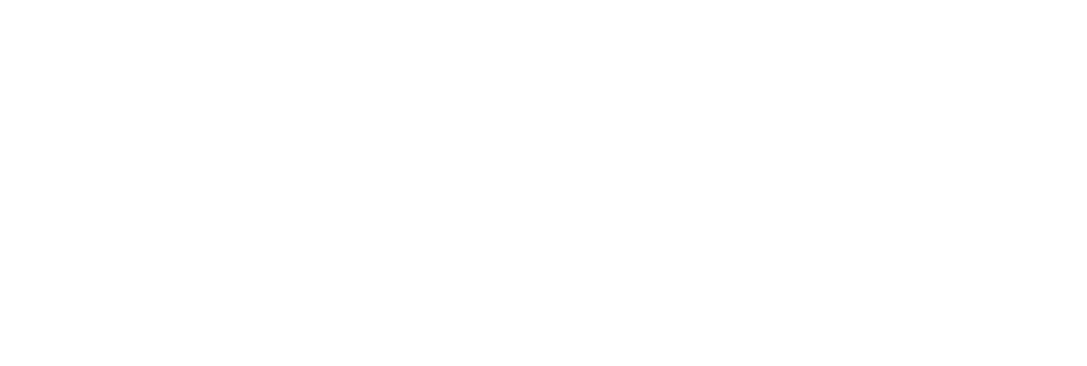
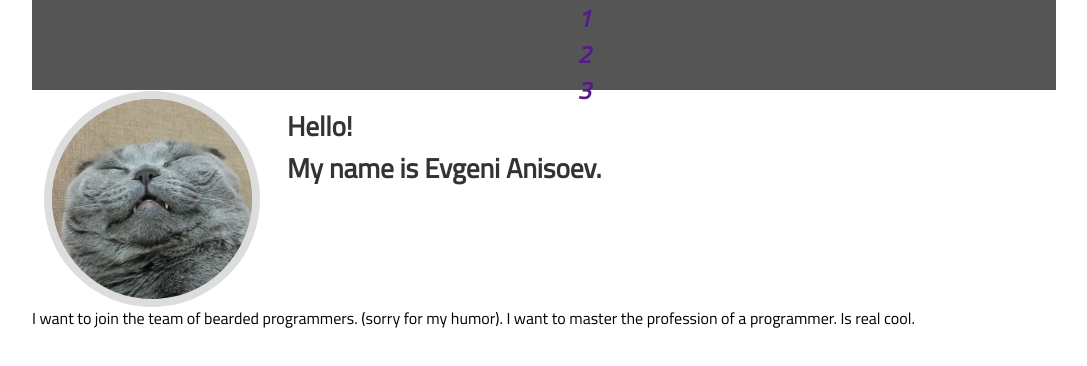
Before and after one commit to nupaT/rsschool-2019Q1-cv, a plain HTML site: page index.html in a window 1280 px wide. Shown: the whole page, without its empty margins (96-1183 px from the left). Drawn offline with Linux system fonts and the light colour scheme.

Commit message:
add: folder image. add: foto1.png. add: folder fonts. add: fonts-family

```diff
--- a/index.html
+++ b/index.html
@@ -5,14 +5,29 @@
     <meta name="viewport" content="width=device-width, initial-scale=1.0">
     <meta http-equiv="X-UA-Compatible" content="ie=edge">
     <link href="style.css" type="text/css" rel="stylesheet">
-    <title>Document</title>
+    <title>Resume Evgeni Anisoev</title>
 </head>
 <body>
   <header>
-    <div></div>
+    <h1 class="hidden-text">Resume Evgeni Anisoev</h1>
+    <nav>
+      <div>
+       <ul>
+          <li><a href="">1</a></li>
+          <li><a href="">2</a></li>
+          <li><a href="">3</a></li>
+        </ul>
+      </div>
+    </nav>
   </header>
   <main>
-
+    <div class="wrapper">
+        <div class="square"><img src="image/foto1.png" alt="My foto"></div>
+        <div class="my-name">Hello! <br> My name is Evgeni Anisoev.</div>
+    </div>
+    <div>I want to join the team of bearded programmers. (sorry for my humor).
+      I want to master the profession of a programmer. Is real cool.</div>
+    <div></div>
   </main>
   <footer>
 
--- a/style.css
+++ b/style.css
@@ -1,3 +1,89 @@
+@font-face {
+    font-family: TitilliumWeb;
+    src: url(fonts/TitilliumWeb-Regular.ttf);
+}
+
 * {
     width: 1024px;
+    margin: auto;
+
 }
+
+body {
+    width: 1024px;
+}
+
+header {
+    height: 90px;
+    background-color: #555;
+    align-items: center;
+    justify-items: center;
+    font-size: 1.5em;
+}
+
+nav > div > ul{
+    display: inline-block;
+}
+
+main {
+    font-family: TitilliumWeb;
+}
+
+ul > li {
+
+    text-align: center;
+    font-family: TitilliumWeb;
+    font-style: italic;
+    font-weight: bold;
+    color: #555;
+}
+
+li {
+    list-style: none;
+}
+
+a {
+    text-decoration: none;
+}
+
+.square {
+    display: inline-block;
+    width: 200px;
+    height: 200px;
+    background-color: #aaa;
+    overflow: hidden;
+    position: relative;
+    top: 1px;
+    /* left: 10px; */
+    border: 8px solid #ddd;
+    border-radius: 110px;
+}
+
+div > img {
+    width: 400px;
+    position: relative;
+    bottom: 20px;
+    right: 75px;
+}
+
+div.wrapper {
+    display: grid;
+    width: 100%;
+    grid-template-columns: 240px 1fr;
+
+}
+
+div.my-name {
+    width: 100%;
+    font-size: 1.7em;
+    font-weight: bolder;
+    color: #333;
+    padding: 15px;
+    margin: 0px;
+    text-align: start;
+
+}
+
+.hidden-text {
+    display: none;
+}
```
Also changed, not shown: fonts/OFL.txt (added), fonts/TitilliumWeb-Black.ttf (added), fonts/TitilliumWeb-Bold.ttf (added), fonts/TitilliumWeb-BoldItalic.ttf (added), fonts/TitilliumWeb-ExtraLight.ttf (added), fonts/TitilliumWeb-ExtraLightItalic.ttf (added), fonts/TitilliumWeb-Italic.ttf (added), fonts/TitilliumWeb-Light.ttf (added), fonts/TitilliumWeb-LightItalic.ttf (added), fonts/TitilliumWeb-Regular.ttf (added), fonts/TitilliumWeb-SemiBold.ttf (added), fonts/TitilliumWeb-SemiBoldItalic.ttf (added), image/foto1.png (added).
